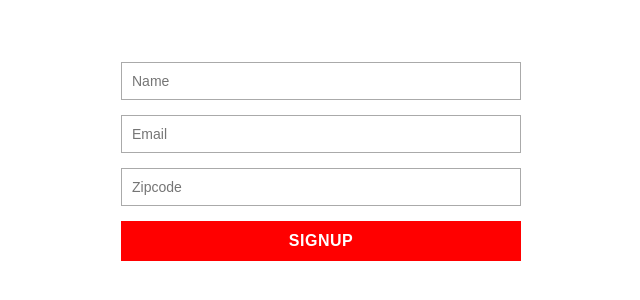
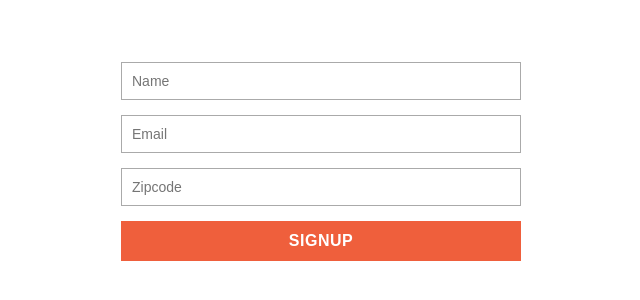
Before and after one commit to alonecuzzo/pinguino, a React (Create React App) app: page / in a window 1280 px wide. Shown: the part 238-538 px from the top of the page, without its empty margins (319-959 px from the left). Built offline with nearby package versions, Linux system fonts and the light colour scheme.

Commit message:
updating primary color

```diff
--- a/src/UserCreationForm.css
+++ b/src/UserCreationForm.css
@@ -21,9 +21,9 @@
 .user-creation--button {
   text-decoration: none;
   padding: 10px;
-  border: 1px solid red;
+  border: 1px solid #ef5f3c;
   color: white;
-  background: red;
+  background: #ef5f3c;
   text-align: center;
   font-weight: 700;
   text-transform: uppercase;
```
Also changed, not shown: src/UserList.css (+3 -4 lines).
